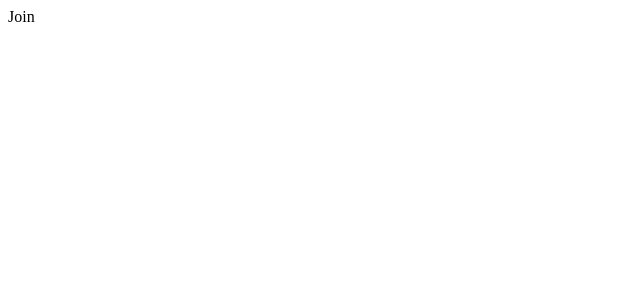
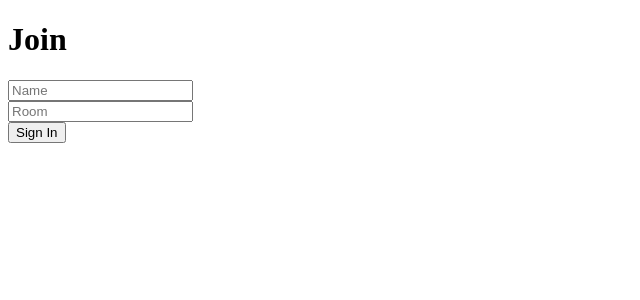
Before and after one commit to patrick204nqh/socket.io-node-react-chat-app, a React (Create React App) app in the folder client/: page / in a window 1280 px wide. Shown: the top 300 px of the page, without its empty margins (0-640 px from the left). Built offline with nearby package versions, Linux system fonts and the light colour scheme.

Commit message:
route join

```diff
--- a/client/src/App.js
+++ b/client/src/App.js
@@ -1,6 +1,5 @@
 import React from 'react';
 import { BrowserRouter as Router, Route } from 'react-router-dom'
-import './App.css';
 
 import Join from './components/Join'
 import Chat from './components/Chat'
--- a/client/src/components/Join.js
+++ b/client/src/components/Join.js
@@ -1,9 +1,23 @@
-import React from 'react'
+import React, { useState } from 'react'
+import { Link } from 'react-router-dom'
 
 const Join = () => {
+  const [name, setName] = useState('')
+  const [room, setRoom] = useState('')
+
   return (
-    <div>
-      Join
+    <div className="joinOuterContainer">
+      <div className="joinInnerContainer">
+        <h1 className="heading">Join</h1>
+        <div><input type="text" placeholder="Name" className="joinInput" onChange={(e) => setName(e.target.value)} /></div>
+        <div><input type="text" placeholder="Room" className="joinInput mt-20" onChange={(e) => setRoom(e.target.value)} /></div>
+        <Link
+          onClick={e => (!name || !room) ? e.preventDefault() : null}
+          to={`/chat?name=${name}&room=${room}`}
+        >
+          <button className="button mt-20" type="submit">Sign In</button>
+        </Link>
+      </div>
     </div>
   )
 }
```
Also changed, not shown: client/src/App.css (deleted).
